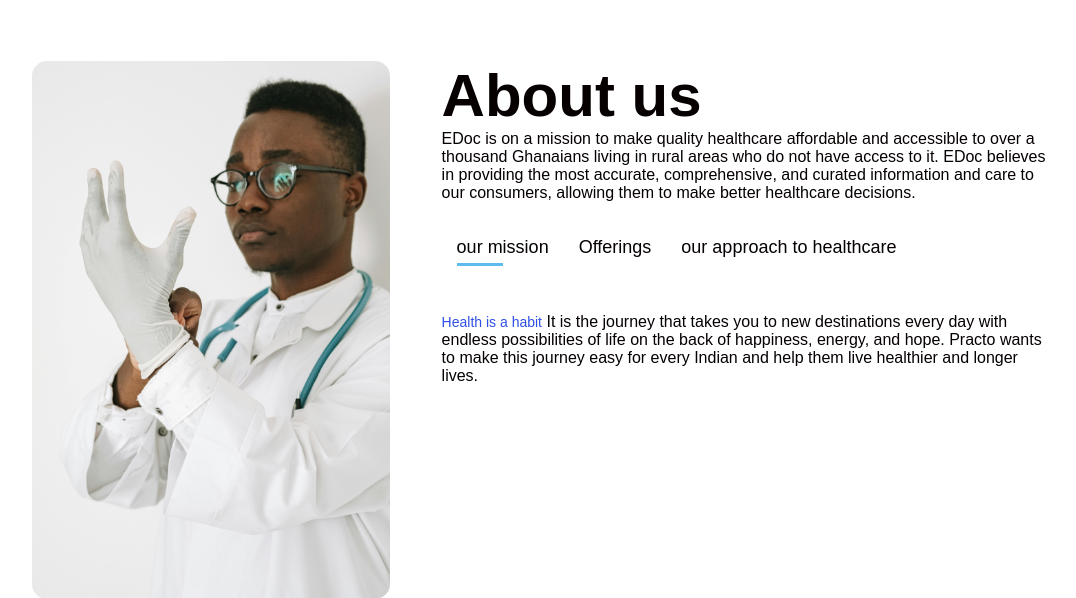
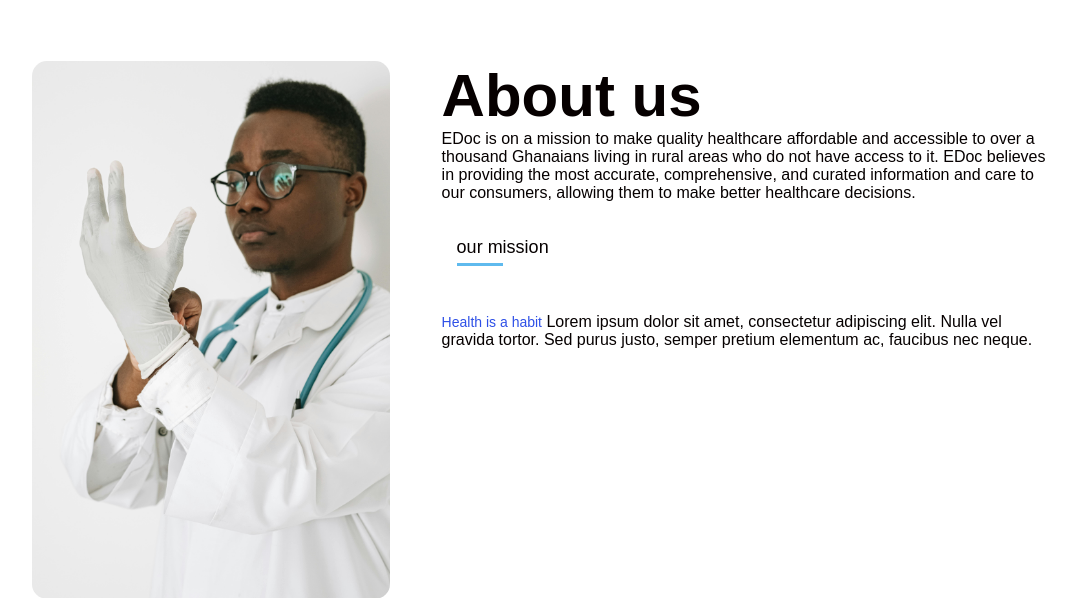
Before and after one commit to hamdani2020/EDoc, a Flask app: page / in a window 1280 px wide. Shown: the part 829-1427 px from the top of the page, without its empty margins (96-1172 px from the left). Run offline with Flask 3, Linux system fonts and the light colour scheme; some libraries are stand-ins or nearby versions.

Commit message:
readme updated

```diff
--- a/templates/index.html
+++ b/templates/index.html
@@ -56,14 +56,12 @@
 
                     <div class="tab-tittle">
                         <p class="tab-links active-link"onclick="opentab('skills')">our mission</p>
-                        <p class="tab-links"onclick="opentab('exprience')">Offerings</p>
-                        <p class="tab-links"onclick="opentab('education')">our approach to healthcare</p>
                     </div>
                     <div class="tab-contents active-tab" id="skills">
                         <ul>
                             <li>
                                 <span>Health is a habit</span>
-                                It is the journey that takes you to new destinations every day with endless possibilities of life on the back of happiness, energy, and hope. Practo wants to make this journey easy for every Indian and help them live healthier and longer lives.</li>
+                                Lorem ipsum dolor sit amet, consectetur adipiscing elit. Nulla vel gravida tortor. Sed purus justo, semper pretium elementum ac, faucibus nec neque.</li>
 
                         </ul>
                     </div>
```
Also changed, not shown: README.md, 2 other files.
